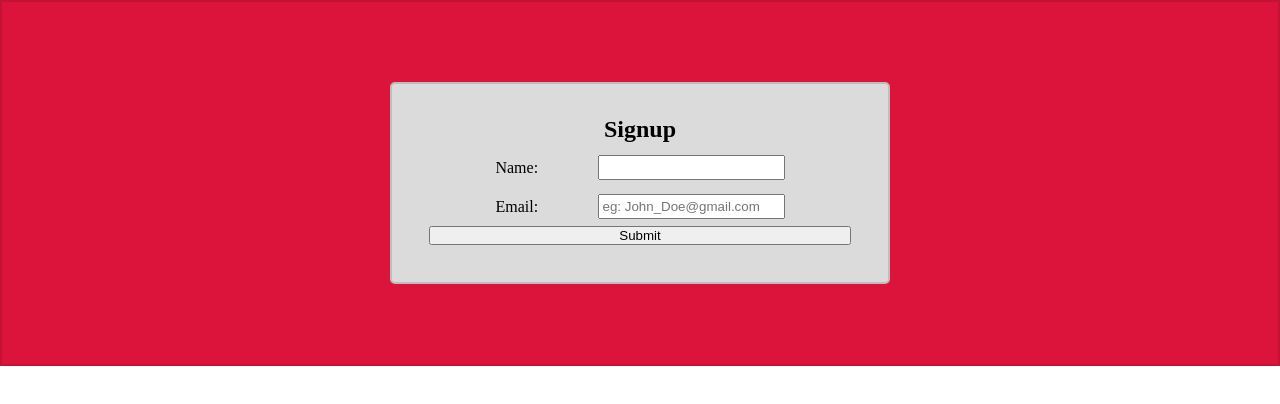
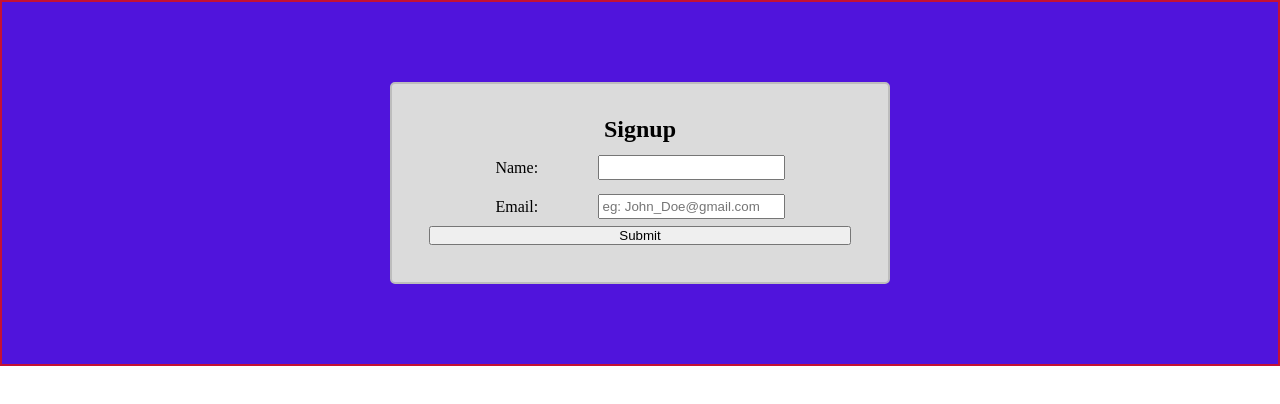
Before and after one commit to RFinley03/signup-page, a plain HTML site: page index.html in a window 1280 px wide. Drawn offline with Linux system fonts and the light colour scheme.

Commit message:
Background-color is blue

```diff
--- a/style.css
+++ b/style.css
@@ -16,7 +16,7 @@ article {
 }
 
 #wrapper {
-    background-color: #dc143c;
+    background-color: #5014dc;
     border: 2px solid #c41135;
 }
 
```
